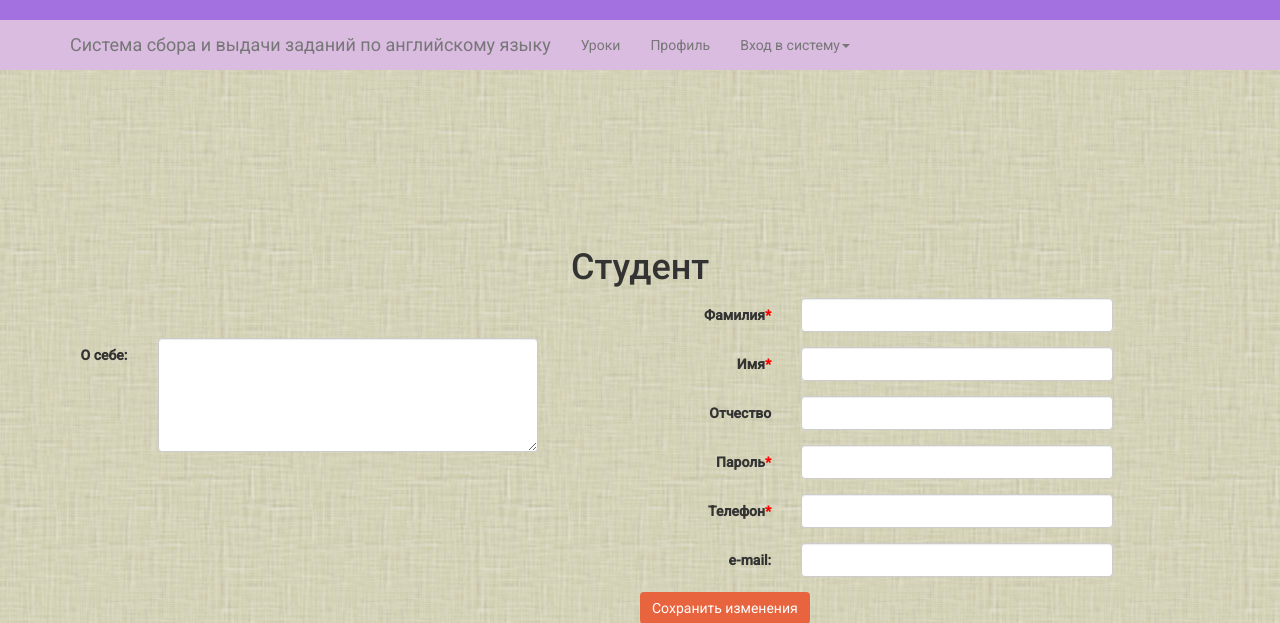
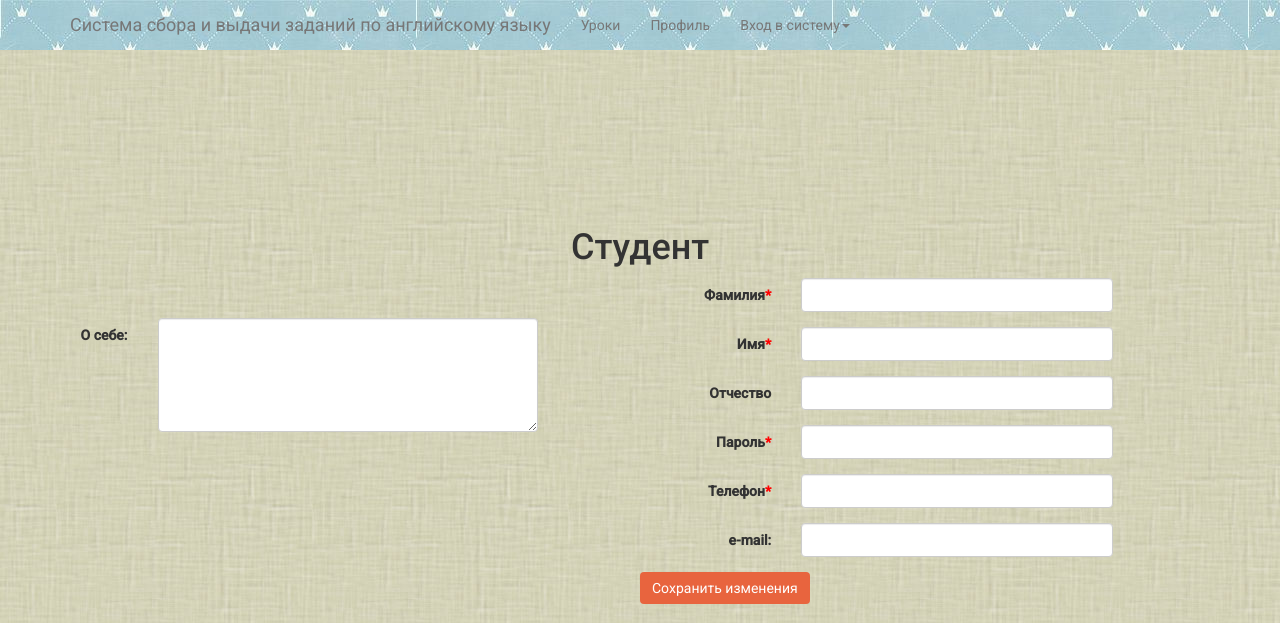
Before and after one commit to SanSanch5/rsoi_course, a Flask app: template frontend/templates/profile/me.html in a window 1280 px wide. Shown: the top 623 px of the page. Run offline with Flask 2, Linux system fonts and the light colour scheme; the template is opened without the code that fills it, so the values that code supplies are empty; some libraries are stand-ins or nearby versions.

Commit message:
change background color for navbar and footer

```diff
--- a/frontend/static/css/style.css
+++ b/frontend/static/css/style.css
@@ -46,7 +46,7 @@ html, body{
     margin-top: -100px; /* negative value of footer height */
     height: 100px;
     clear: both;
-    background-color: #d9bce0;
+    background: url("../img/nav_back.jpg");
 }
 
 .section-top{
@@ -61,18 +61,10 @@ html, body{
     margin-bottom: 40px;
 }
 
-.navbar-top{
-    min-height: 10px;
-    height: 20px;
-    background-color: #a372e0;
+.navbar-main{
     border: none;
     border-radius: 0;
-}
-
-.navbar-main{
-    background-color: #d9bce0;
-    border: none;
-    border-radius: 0;
+    background: url("../img/nav_back.jpg");
 }
 
 .form-group.required .control-label:after {
--- a/frontend/templates/navbar.html
+++ b/frontend/templates/navbar.html
@@ -1,6 +1,4 @@
 <!-- Static navbar -->
-    <nav class="navbar navbar-default navbar-top">
-    </nav>
     <nav class="navbar navbar-default navbar-main">
       <div class="container">
         <div class="navbar-header">
```
Also changed, not shown: frontend/static/img/nav_back.jpg (added).
